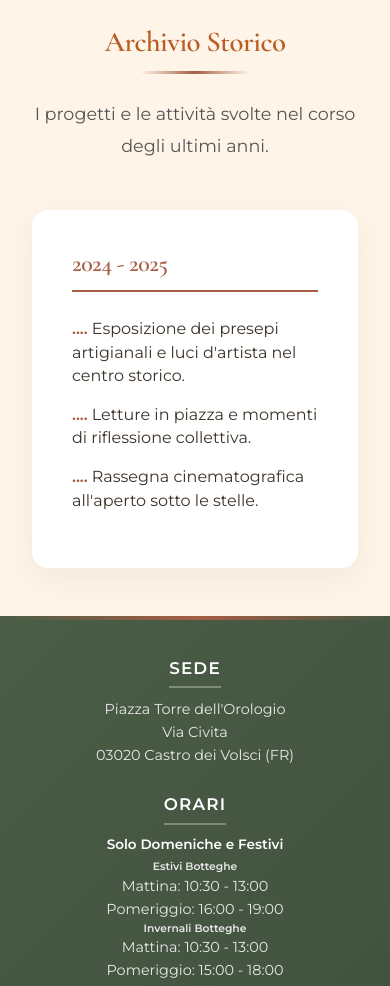
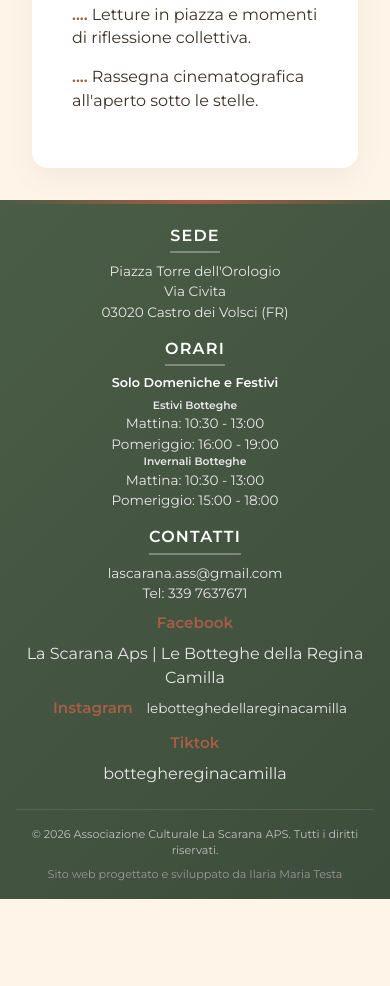
Before and after one commit to ilatesss/LaScarana, a plain HTML site: page eventi.html in a window 390 px wide. Shown: the part 6486-7472 px from the top of the page. After the commit the page ends 7385 px from the top, so only its background shows below. Drawn offline with nearby package versions, Linux system fonts and the light colour scheme.

Commit message:
Add files via upload

```diff
--- a/style.css
+++ b/style.css
@@ -1262,13 +1262,18 @@ footer .copyright {
         flex: none !important;
         width: 100% !important;
     }
+
     .bottega-section.split-layout .image-box {
         height: 300px !important;
     }
+
+    /* Regola specifica per la pagina Eventi: foto molto più compatte su mobile */
+    .event-item.split-layout .image-box {
+        height: 200px !important;
+    }
+
     .split-layout h3 { font-size: 1.6rem; }
-    h4.bottega-sub {
-        font-size: 1.2rem;
-    }
+    h4.bottega-sub { font-size: 1.2rem; }
 
     /* --- Griglie e card --- */
     .valori-grid { grid-template-columns: 1fr; gap: 15px; }
@@ -1335,32 +1340,32 @@ footer .copyright {
 
     /* --- Footer compatto --- */
     footer {
-        padding: 2.5rem 1rem 1.5rem 1rem !important;
-        margin-top: 3rem !important;
+        padding: 1.5rem 1rem 1rem 1rem !important;
+        margin-top: 2rem !important;
     }
     .footer-content {
         flex-direction: column !important;
         text-align: center !important;
-        gap: 25px !important;
+        gap: 15px !important;
         padding: 0 10px !important;
     }
     .footer-col { min-width: 100% !important; }
     .footer-col h5 {
-        font-size: 1.05rem !important;
-        margin-bottom: 10px !important;
-        padding-bottom: 6px !important;
+        font-size: 1rem !important;
+        margin-bottom: 8px !important;
+        padding-bottom: 4px !important;
         display: inline-block;
         border-bottom: 2px solid rgba(255, 255, 255, 0.3);
     }
-    .footer-col p { font-size: 0.9rem !important; line-height: 1.6; }
-    .footer-col h7 { font-size: 0.85rem !important; margin-bottom: 5px; }
+    .footer-col p { font-size: 0.85rem !important; line-height: 1.5; }
+    .footer-col h7 { font-size: 0.8rem !important; margin-bottom: 5px; }
 
     .footer-col .social-links {
         display: flex;
         flex-direction: column;
-        gap: 8px;
+        gap: 4px;
         align-items: center;
-        margin-top: 10px;
+        margin-top: 5px;
     }
     .footer-col .social-links a {
         display: inline-block;
@@ -1369,9 +1374,9 @@ footer .copyright {
     }
 
     footer .copyright {
-        margin-top: 2rem !important;
+        margin-top: 1.5rem !important;
         padding-top: 1rem !important;
-        font-size: 0.75rem !important;
+        font-size: 0.7rem !important;
         opacity: 0.75;
     }
     .footer-logo img { max-width: 70px !important; }
```
